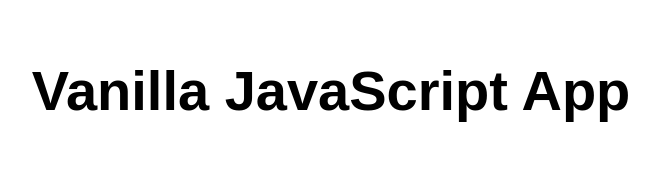
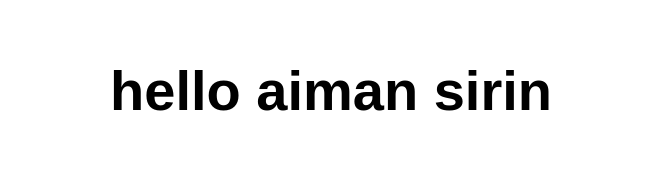
Before and after one commit to sirinfathima/aimansirin, a website: page src/index.html in a window 1280 px wide. Shown: the whole page, without its empty margins (309-968 px from the left). Drawn offline with Linux system fonts and the light colour scheme.

Commit message:
index.html

```diff
--- a/src/index.html
+++ b/src/index.html
@@ -5,12 +5,12 @@
   <meta charset="UTF-8">
   <meta name="viewport" content="width=device-width, initial-scale=1.0">
   <link rel="stylesheet" href="styles.css">
-  <title>Vanilla JavaScript App</title>
+  <title>hello aiman sirin</title>
 </head>
 
 <body>
   <main>
-    <h1>Vanilla JavaScript App</h1>
+    <h1>hello aiman sirin</h1>
   </main>
 </body>
 
```
